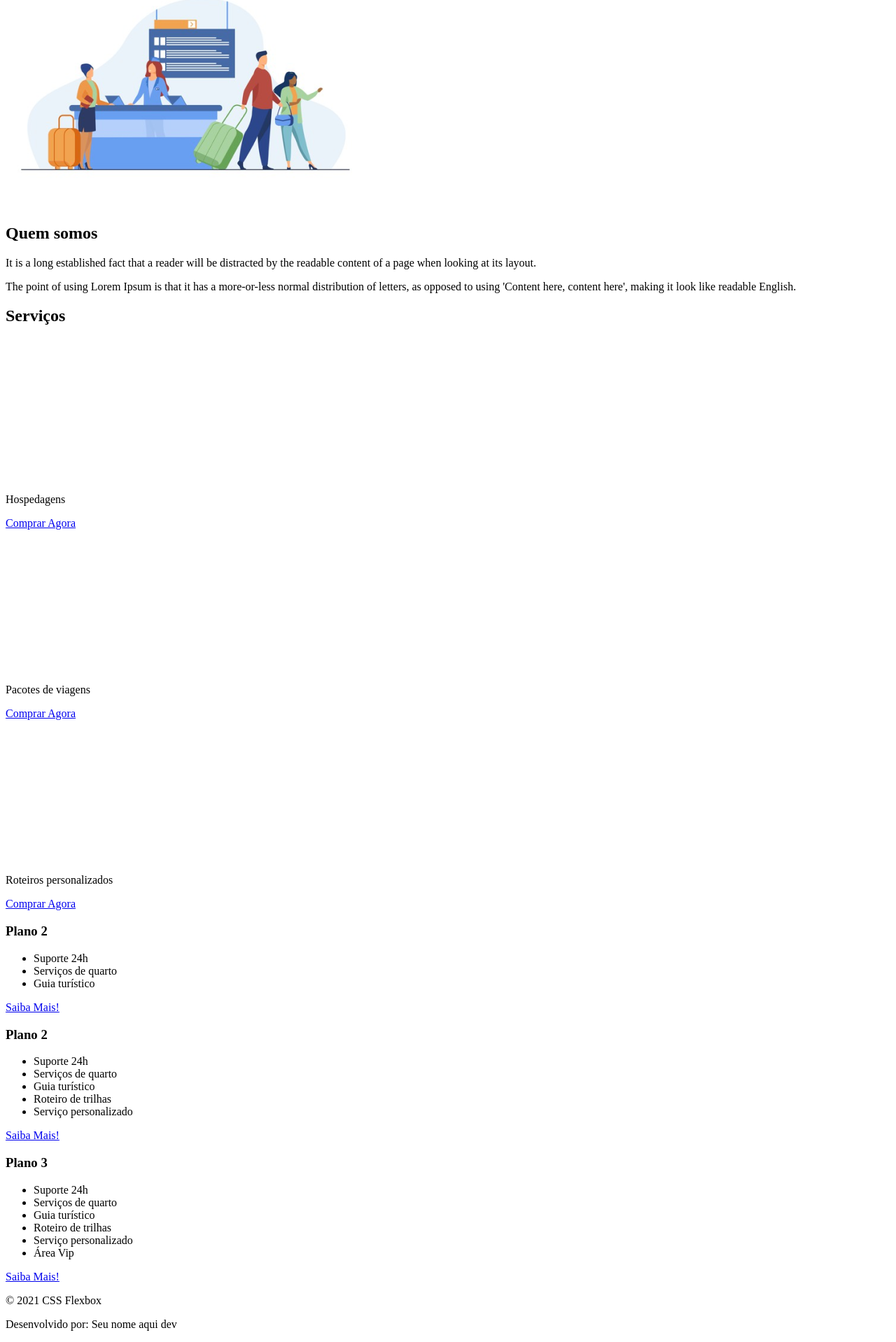
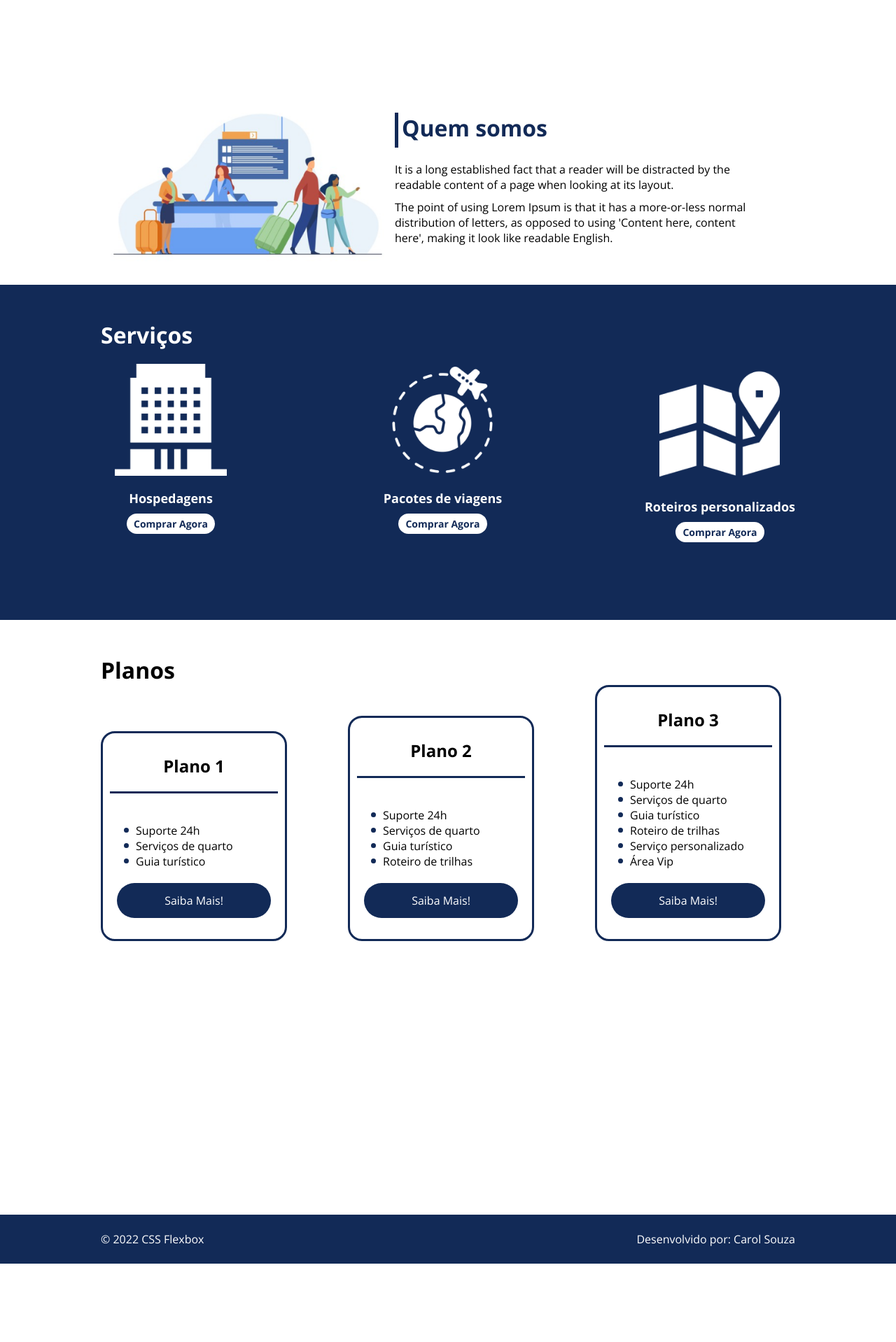
Before and after one commit to mecarolsouza/estudos-dio, a plain HTML site: page project-flexbox-dio-master/flex-projeto/index.html in a window 1280 px wide. Shown: the part 784-2702 px from the top of the page at 70% size. After the commit the page ends 2590 px from the top, so only its background shows below. Drawn offline with nearby package versions, Linux system fonts and the light colour scheme.

Commit message:
Code changes and new projects

```diff
--- a/project-flexbox-dio-master/flex-projeto/index.html
+++ b/project-flexbox-dio-master/flex-projeto/index.html
@@ -5,22 +5,27 @@
     <meta name="viewport" content="width=device-width, initial-scale=1.0">
     <title>Flex Turismos</title>
     <link rel="stylesheet" href="./style.css">
+    <link rel="preconnect" href="https://fonts.googleapis.com">
+    <link rel="preconnect" href="https://fonts.gstatic.com" crossorigin>
+    <link href="https://fonts.googleapis.com/css2?family=Open+Sans:ital,wght@0,300;0,400;0,500;0,600;0,700;0,800;1,300;1,400;1,500;1,600;1,700;1,800&display=swap" rel="stylesheet">
 </head>
 <body>
     <header>
-        <h1>FlexTurismos</h1>
-        <ul>
+        <div class="flex-container menu">
+            <div><h1>FlexTurismos</h1></div>
+            <ul class="list-items">
                 <li><a href="#quem-somos">Quem Somos</a></li>
                 <li><a href="#servicos">Serviços</a></li>
                 <li><a href="#planos">Planos</a></li>
             </ul>
+        </div>
     </header>
 
-    <div>
-        <div>
+    <div class="flex-container apresentacao">
+        <div class="texto-apresentacao">
             <h1>Flex <br>Turismos</h1>
             <p>O melhor serviço para você!</p>
-            <a href="">Saiba Mais!</a>
+            <a href="" class="btm">Saiba Mais!</a>
         </div>
 
         <div>
@@ -28,37 +33,38 @@
         </div>
     </div>
 
-    <div>
-        <div>
-            <img src="./images/1-quem-somos.png" alt="balcão de atendimento">
-        </div>
-
+    <div class="flex-container" id="quem-somos">
         <div>
             <h2>Quem somos</h2>
             <p>It is a long established fact that a reader will be distracted by the readable content of a page when looking at its layout. </p>
             <p>The point of using Lorem Ipsum is that it has a more-or-less normal distribution of letters, as opposed to using 'Content here, content here', making it look like readable English.</p>
         </div>
+
+        <div>
+            <img src="./images/1-quem-somos.png" alt="balcão de atendimento">
+        </div>
     </div>
 
-    <div>
+    <div class="container-externo">
+        <div class="flex-container" id="servicos">
             <div>
                 <h2>Serviços</h2>
             </div>
 
-        <div>
-            <div>
+            <div class="list-servicos">
+                <div class="item-servico">
                     <div><img src="./images/icon-2.png" alt="hospedagens"></div>
                     <p>Hospedagens</p>
                     <a href="#">Comprar Agora</a>
                 </div>
 
-            <div>
+                <div class="item-servico">
                     <div><img src="./images/icon-1.png" alt="pacote de viagens"></div>
                     <p>Pacotes de viagens</p>
                     <a href="#">Comprar Agora</a>
                 </div>
 
-            <div>
+                <div class="item-servico">
                     <div><img src="./images/icon-3.png" alt="roteiros personalizados"></div>
                     <p>Roteiros personalizados</p>
                     <a href="#">Comprar Agora</a>
@@ -66,33 +72,40 @@
 
             </div>
         </div>
+    </div>
 
-    <div>
+    <div class="flex-container" id="planos">
 
-        <div>
-            <h3>Plano 2</h3>
+        <div><h2>Planos</h2></div>
+
+        <div class="list-planos">
+
+            <div class="item-plano">
+                <h3>Plano 1</h3>
+                <br>
                 <ul>
                     <li>Suporte 24h</li>
                     <li>Serviços de quarto</li>
                     <li>Guia turístico</li>
                 </ul>
-            <a href="#">Saiba Mais!</a>
+                <a href="#" class="btm">Saiba Mais!</a>
             </div>
 
-        <div>
+            <div class="item-plano">
                 <h3>Plano 2</h3>
+                <br>
                 <ul>
                     <li>Suporte 24h</li>
                     <li>Serviços de quarto</li>
                     <li>Guia turístico</li>
                     <li>Roteiro de trilhas</li>
-                <li>Serviço personalizado</li>
                 </ul>
-            <a href="#">Saiba Mais!</a>
+                <a href="#" class="btm">Saiba Mais!</a>
             </div>
 
-        <div>
+            <div class="item-plano">
                 <h3>Plano 3</h3>
+                <br>
                 <ul>
                     <li>Suporte 24h</li>
                     <li>Serviços de quarto</li>
@@ -101,13 +114,17 @@
                     <li>Serviço personalizado</li>
                     <li>Área Vip</li>
                 </ul>
-            <a href="#">Saiba Mais!</a>
+                <a href="#" class="btm">Saiba Mais!</a>
+            </div>
+
         </div>
     </div>
 
     <footer>
-        <p>&copy; 2021 CSS Flexbox</p>
-        <p>Desenvolvido por: Seu nome aqui dev</p>
+        <div class="flex-container">
+            <p>&copy; 2022 CSS Flexbox</p>
+            <p>Desenvolvido por: Carol Souza</p>
+        </div>
     </footer>
 </body>
 </html>
--- a/project-flexbox-dio-master/flex-projeto/style.css
+++ b/project-flexbox-dio-master/flex-projeto/style.css
@@ -0,0 +1,298 @@
+*{
+    margin: 0;
+    padding: 0;
+    font-family: 'Open Sans', sans-serif;
+}
+
+ul{
+    list-style: none;
+    margin: 0;
+    padding: 0;
+}
+
+ul li a{
+    text-decoration: none;
+}
+
+div img{
+    display: block;
+    width: 100%;
+}
+
+.flex-container {
+    display: flex;
+    max-width: 992px;
+    margin: auto;
+    width: 100%;
+    min-width: 320px;
+}
+
+header{
+    background-color: #122a57;
+    height: 100px;
+    display: flex;
+    align-items: center;
+    color: #fff;
+}
+
+header .list-items{
+    display: flex;
+    max-width: 260px;
+    width: 100%;
+    justify-content: space-between;
+    align-items: center;
+}
+
+.list-items li a{
+    color: #fff;
+}
+
+header .menu{
+    justify-content: space-between;
+}
+
+.apresentacao{
+    height: 100vh;
+    align-items: center;
+    justify-content: space-between;
+}
+
+.apresentacao .texto-apresentacao{
+    min-height: 200px;
+    width: 100%;
+}
+
+.texto-apresentacao h1{
+    color: #122a57;
+    font-size: 48px;
+    margin-bottom: 10px;
+}
+
+.btm{
+    background-color: #122a57;
+    color: #fff;
+    text-align: center;
+    border-radius: 30px;
+    width: 220px;
+    display: block;
+    text-decoration: none;
+    height: 50px;
+    line-height: 50px;
+    margin-top: 10px;
+    margin-bottom: 10px;
+}
+
+#quem-somos{
+    flex-direction: row-reverse;
+    align-items: center;
+    justify-content: space-between;
+}
+
+#quem-somos h2{
+    font-size: 32px;
+    color: #122a57;
+    display: flex;
+    margin-bottom: 20px;
+}
+
+#quem-somos h2::before{
+    content: "";
+    height: 50px;
+    width: 5px;
+    margin-right: 5px;
+    background-color: #122a57;
+    position: relative;
+}
+
+#quem-somos p{
+    margin-bottom: 10px;
+    width: 90%;
+}
+
+#quem-somos img{
+    min-width: 420px;
+}
+
+.container-externo{
+    background-color: #122a57;
+    width: 100%;
+}
+
+#servicos{
+    flex-direction: column;
+    padding-top: 50px;
+    padding-bottom: 100px;
+
+}
+
+#servicos h2{
+    color: #fff;
+    font-size: 32px;
+    margin-bottom: 20px;
+}
+
+.list-servicos{
+    display: flex;
+    justify-content: space-between;
+}
+
+.list-servicos .item-servico{
+    text-align: center;
+}
+
+.item-servico a{
+    width: 120px;
+    background-color: #fff;
+    border-radius: 30px;
+    height: 50px;
+    text-align: center;
+    margin-top: 20px;
+    line-height: 50px;
+    padding: 5px 10px;
+    color: #122a57;
+    font-size: 14px;
+    text-decoration: none;
+    font-weight: 700;
+
+}
+
+.item-servico p{
+    font-weight: 700;
+    font-size: 18px;
+    color: #fff;
+    margin-top: 20px;
+}
+
+.item-servico img{
+    width: 80%;
+    margin: auto;
+}
+
+#planos{
+    flex-direction: column;
+    min-height: 100vh;
+    padding-top: 50px;
+}
+
+#planos h2{
+    font-size: 32px;
+}
+
+.list-planos{
+    display: flex;
+    align-items: flex-end;
+    justify-content: space-between;
+}
+
+.item-plano{
+    flex: 1;
+    border: 3px solid #122a57;
+    border-radius: 20px;
+    margin-right: 20px;
+    padding: 10px;
+    max-width: 240px;
+
+}
+
+.item-plano .btm{
+    margin: auto;
+    margin-bottom: 20px;
+}
+
+.item-plano h3{
+    font-size: 24px;
+    display: flex;
+    flex-direction: column;
+    text-align: center;
+    margin-top: 20px;
+}
+
+.item-plano h3::after{
+    content: "";
+    background-color: #122a57;
+    width: 100%;
+    height: 3px;
+    margin-top: 20px;
+    margin-bottom: 10px;
+}
+
+.item-plano ul{
+    padding: 10px 20px;
+    display: flex;
+    flex-direction: column;
+    margin-bottom: 10px;
+}
+
+.item-plano ul li {
+    display: flex;
+    flex-wrap: nowrap;
+    align-items: center;
+}
+
+.item-plano ul li::before {
+    content: "";
+    width: 7px;
+    height: 7px;
+    background-color: #122a57;
+    margin-right: 10px;
+    border-radius: 50%;
+}
+
+footer{
+    background-color: #122a57;
+    height: 70px;
+    display: flex;
+    align-items: center;
+}
+
+footer .flex-container{
+    justify-content: space-between;
+    color: #fff;
+}
+
+/* mobile */
+@media(max-width: 992px){
+    .flex-container{
+        flex-direction: column;
+    }
+
+    .apresentacao{
+        flex-direction: column-reverse;
+    }
+
+    .apresentacao .texto-apresentacao{
+        width: 100%;
+    }
+
+    #quem-somos{
+        flex-direction: column-reverse;
+        margin-bottom: 20px;
+    }
+
+    #quem-somos img{
+        min-width: 320px;
+        margin: auto;
+    }
+
+    .list-servicos{
+        flex-direction: column;
+    }
+
+    .item-servico img{
+        width: 50%;
+        margin: auto;
+    }
+
+    .list-planos{
+        flex-direction: column;
+        align-items: flex-start;
+        margin-bottom: 20px;
+    }
+
+    .list-planos .item-plano{
+        max-width: 90%;
+        margin: auto;
+        width: 100%;
+        margin-bottom: 20px;
+    }
+}
```
Also changed, not shown: instagram-dio-master/index.html (added, +12 -0 lines), instagram-dio-master/img/apple-button.png (added), instagram-dio-master/img/cellphone.png (added), instagram-dio-master/img/googleplay-button.png (added), instagram-dio-master/img/instagram-celular.png (added), instagram-dio-master/img/instagram-logo.png (added), instagram-dio-master/img/petgram logo.png (added), instagram-dio-master/style.css (added), 1 other file. Lines whose indentation alone changed are shown as unchanged.
